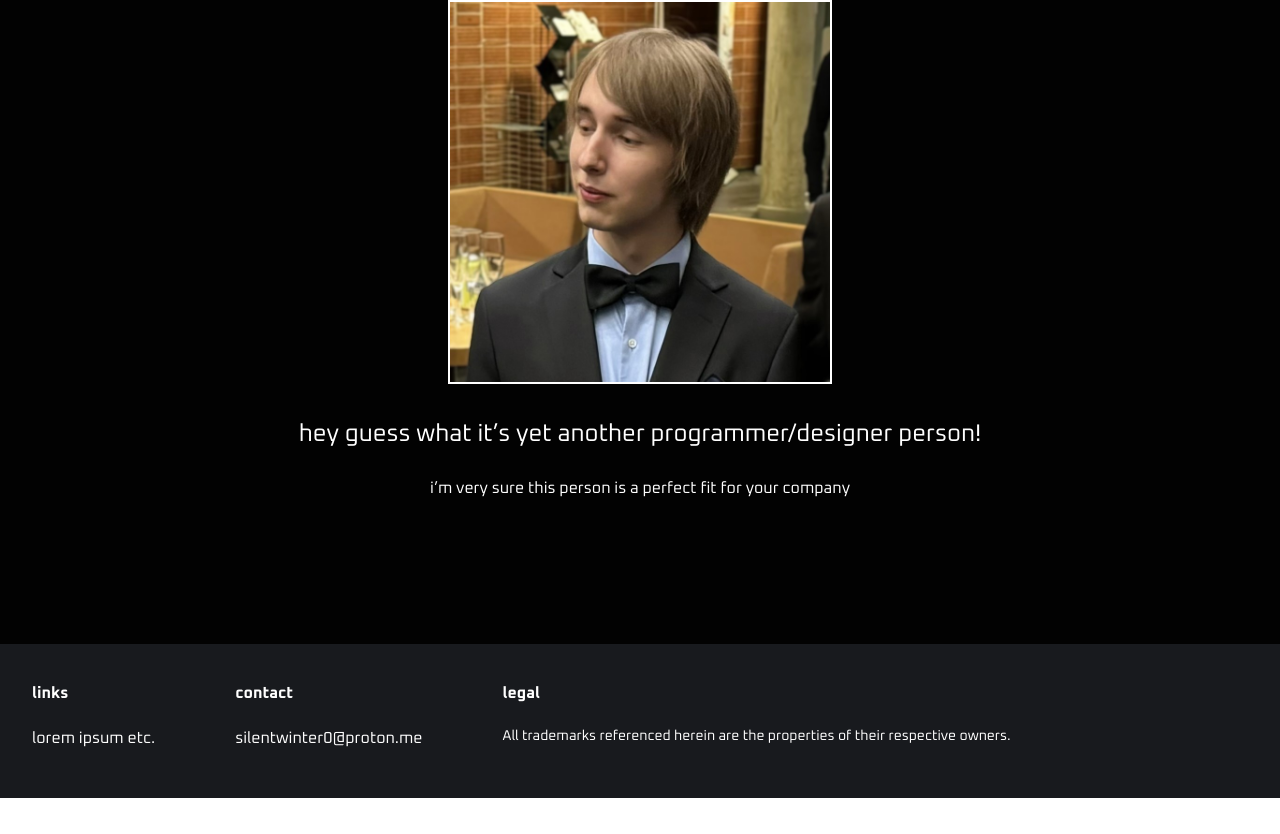
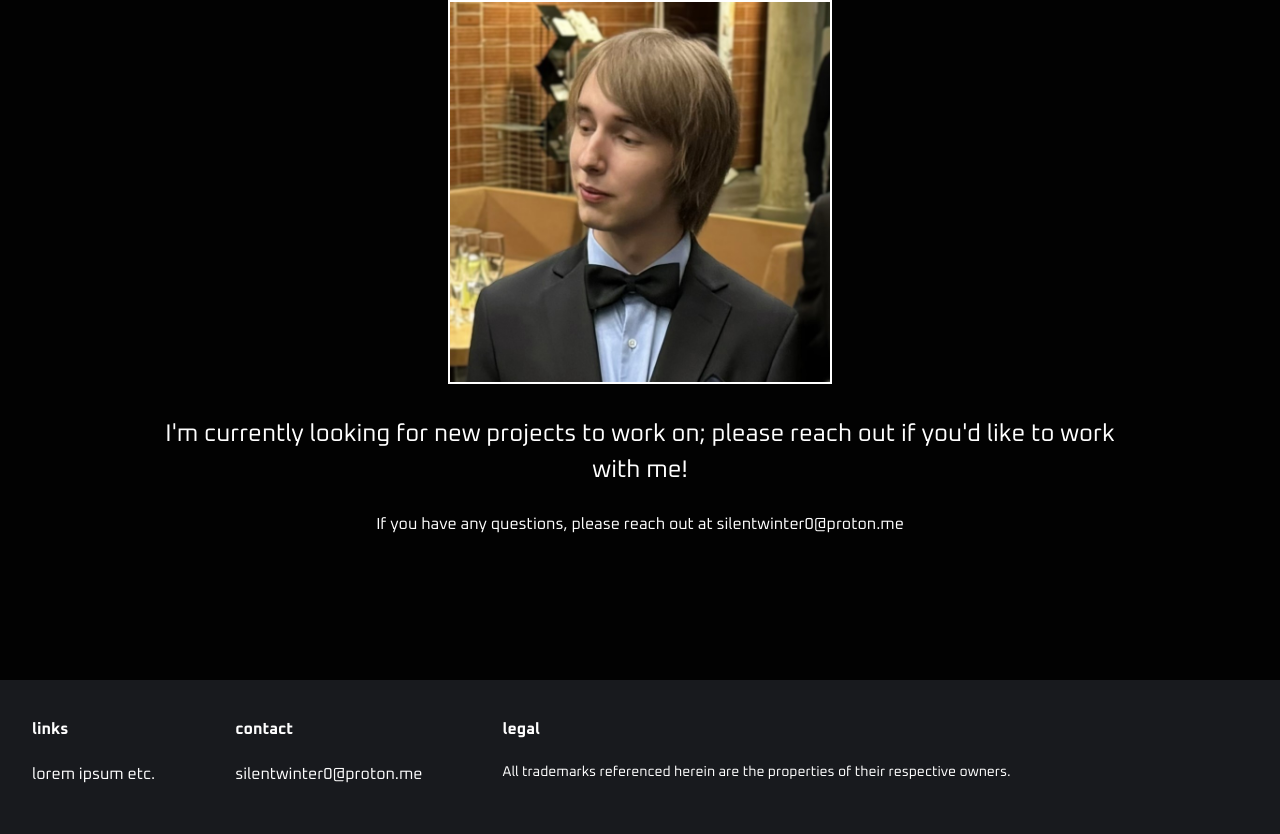
Before and after one commit to silentwinter0/portfolio, a React (Vite) app: page / in a window 1280 px wide. Shown: the part 4918-5752 px from the top of the page. Before the commit the page ends 5716 px from the top, so only its background shows below. Built offline with nearby package versions, Linux system fonts and the light colour scheme.

Commit message:
Adjusted about text

```diff
--- a/src/components/About.jsx
+++ b/src/components/About.jsx
@@ -6,10 +6,11 @@ export default function About() {
     <section className="about">
       <h1>ABOUT ME</h1>
       <div className="selfportrait">
-        <img src={selfPortrait} alt="A picture of the website author, myself." />
+        <img src={selfPortrait} alt="A picture of myself." />
       </div>
-      <p className="bigtext">hey guess what it’s yet another programmer/designer person!</p>
-      <p>i’m very sure this person is a perfect fit for your company</p>
+      <p className="bigtext">I'm currently looking for new projects to work on;
+        please reach out if you'd like to work with me!</p>
+      <p>If you have any questions, please reach out at silentwinter0@proton.me</p>
     </section>
   )
 }
```
